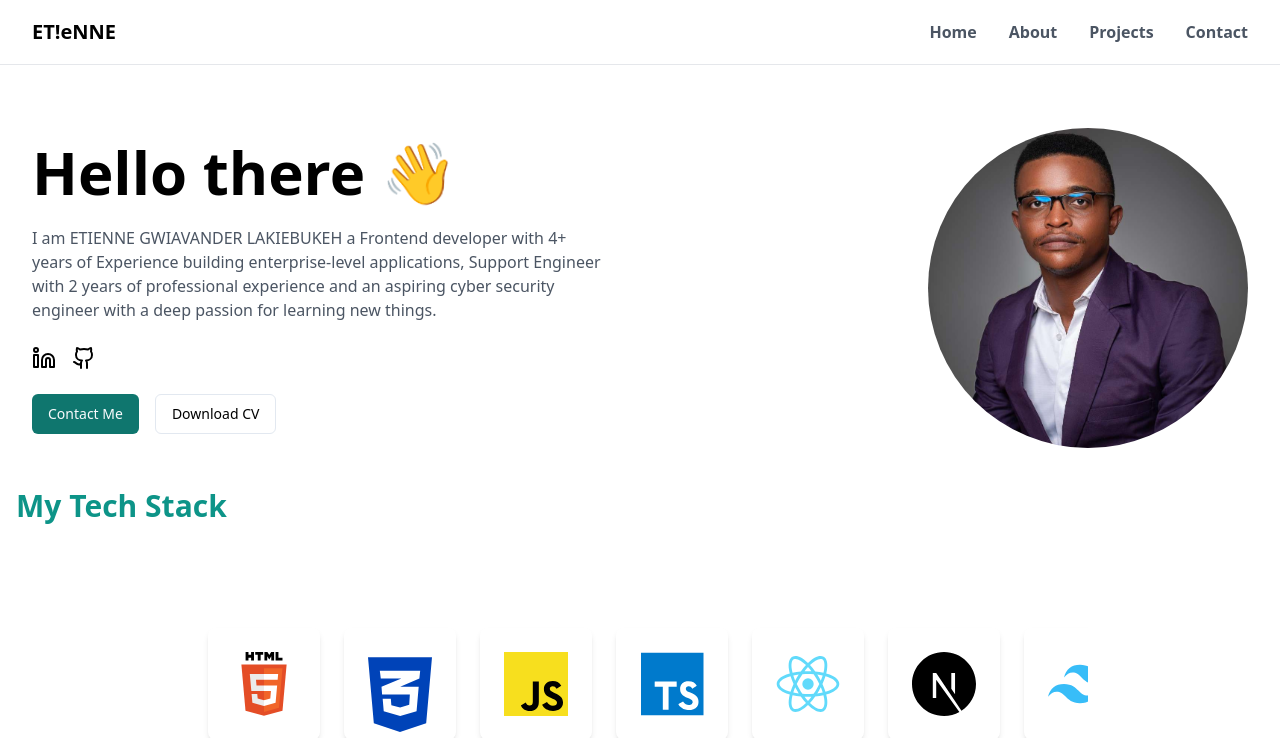
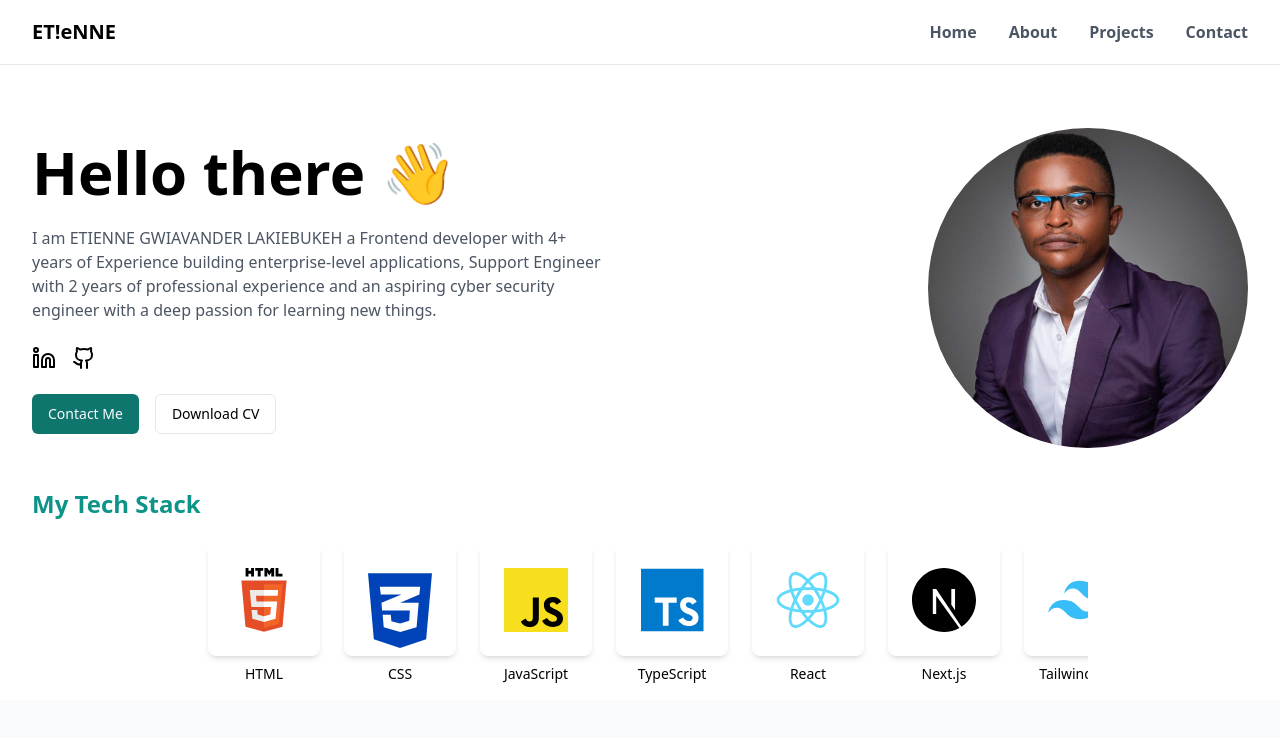
Before and after one commit to etiennegwiavander/padfolio-website, a Next.js app: page / in a window 1280 px wide. Shown: the top 738 px of the page. Built offline with nearby package versions, Linux system fonts and the light colour scheme.

Commit message:
final touches

```diff
--- a/components/contact-section.tsx
+++ b/components/contact-section.tsx
@@ -67,7 +67,7 @@ export function ContactSection() {
   return (
     <section id="contact" className="py-16  bg-gray-50">
       <div className="max-w-7xl mx-auto px-4 sm:px-6 lg:px-8">
-        <h2 className="text-3xl font-bold mb-8  text-teal-600">Location 🏢</h2>
+        <h2 className="text-3xl font-bold mb-8 text-teal-600">Location 🏢</h2>
 
         {/* Google Maps */}
         <div className="w-full h-[300px] mb-8 rounded-lg overflow-hidden">
@@ -105,6 +105,7 @@ export function ContactSection() {
                   onChange={handleChange}
                   required
                   className="w-full px-4 py-2 border rounded-md"
+                  // className="w-full px-4 py-2 border border-gray-300 rounded-lg focus:outline-none focus:border-teal-500 focus:ring-3 focus:ring-teal-700 transition-all duration-300"
                   disabled={isLoading}
                 />
               </div>
@@ -124,7 +125,7 @@ export function ContactSection() {
             <div>
               <Textarea
                 name="message"
-                placeholder="Your Message"
+                placeholder="Your Message..."
                 value={formData.message}
                 onChange={handleChange}
                 required
--- a/components/tech-stack.tsx
+++ b/components/tech-stack.tsx
@@ -66,13 +66,13 @@ export default function TechStack() {
 
   return (
     <div>
-      <h1 className="ml--10 text-3xl font-bold mb-12 text-teal-600 px-4">My Tech Stack</h1>
-      <main className="flex flex-col items-center justify-center p-4 sm:p-8">
+      <h1 className="ml--10 text-2xl font-bold mb-2 text-teal-600 max-w-7xl mx-auto px-4 sm:px-6 lg:px-8">My Tech Stack</h1>
+      <main className="flex flex-col items-center justify-center p-4 sm:p-2">
         <div className="w-full max-w-4xl">
 
           <div
             ref={scrollRef}
-            className="flex overflow-x-auto space-x-6 py-6 px-4 scrollbar-hide tech-stack-container"
+            className="flex overflow-x-auto space-x-6 py-2 px-4 scrollbar-hide tech-stack-container"
             onMouseDown={handleMouseDown}
             onMouseLeave={handleMouseLeave}
             onMouseUp={handleMouseUp}
```
